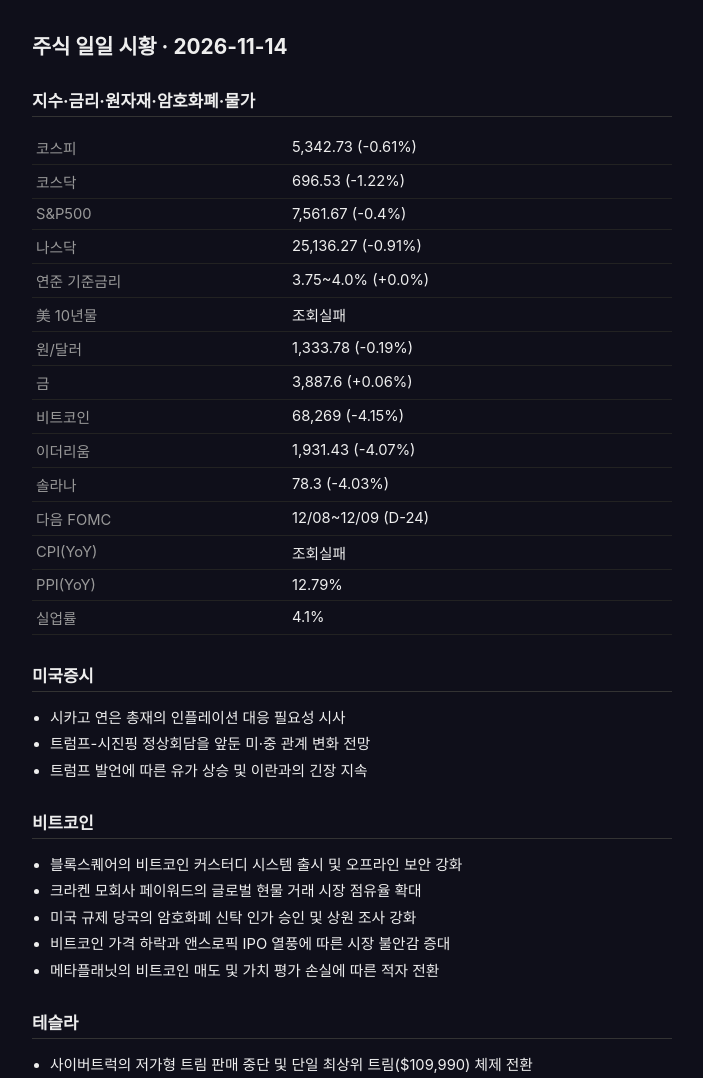
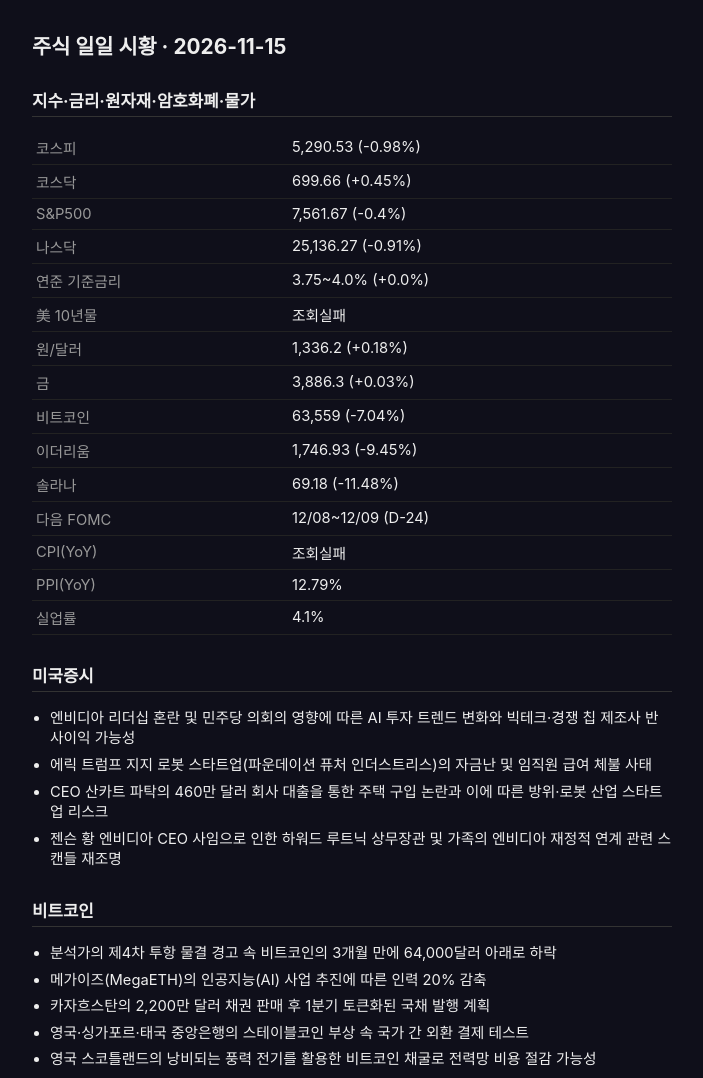
Before and after one commit to e2e2e2hj-hue/daily-stock-kakao-report, a plain HTML site: page docs/index.html in a window 1280 px wide. Shown: the top 1078 px of the page, without its empty margins (288-991 px from the left). Drawn offline with Linux system fonts and the light colour scheme.

Commit message:
Update daily report page

```diff
--- a/docs/index.html
+++ b/docs/index.html
@@ -23,13 +23,13 @@
 </style>
 </head>
 <body>
-  <h1>주식 일일 시황 · 2026-11-14</h1>
+  <h1>주식 일일 시황 · 2026-11-15</h1>
   <section>
     <h2>지수·금리·원자재·암호화폐·물가</h2>
-    <table><tr><th>코스피</th><td>5,342.73 (-0.61%)</td></tr><tr><th>코스닥</th><td>696.53 (-1.22%)</td></tr><tr><th>S&P500</th><td>7,561.67 (-0.4%)</td></tr><tr><th>나스닥</th><td>25,136.27 (-0.91%)</td></tr><tr><th>연준 기준금리</th><td>3.75~4.0% (+0.0%)</td></tr><tr><th>美 10년물</th><td>조회실패</td></tr><tr><th>원/달러</th><td>1,333.78 (-0.19%)</td></tr><tr><th>금</th><td>3,887.6 (+0.06%)</td></tr><tr><th>비트코인</th><td>68,269 (-4.15%)</td></tr><tr><th>이더리움</th><td>1,931.43 (-4.07%)</td></tr><tr><th>솔라나</th><td>78.3 (-4.03%)</td></tr><tr><th>다음 FOMC</th><td>12/08~12/09 (D-24)</td></tr><tr><th>CPI(YoY)</th><td>조회실패</td></tr><tr><th>PPI(YoY)</th><td>12.79%</td></tr><tr><th>실업률</th><td>4.1%</td></tr></table>
+    <table><tr><th>코스피</th><td>5,290.53 (-0.98%)</td></tr><tr><th>코스닥</th><td>699.66 (+0.45%)</td></tr><tr><th>S&P500</th><td>7,561.67 (-0.4%)</td></tr><tr><th>나스닥</th><td>25,136.27 (-0.91%)</td></tr><tr><th>연준 기준금리</th><td>3.75~4.0% (+0.0%)</td></tr><tr><th>美 10년물</th><td>조회실패</td></tr><tr><th>원/달러</th><td>1,336.2 (+0.18%)</td></tr><tr><th>금</th><td>3,886.3 (+0.03%)</td></tr><tr><th>비트코인</th><td>63,559 (-7.04%)</td></tr><tr><th>이더리움</th><td>1,746.93 (-9.45%)</td></tr><tr><th>솔라나</th><td>69.18 (-11.48%)</td></tr><tr><th>다음 FOMC</th><td>12/08~12/09 (D-24)</td></tr><tr><th>CPI(YoY)</th><td>조회실패</td></tr><tr><th>PPI(YoY)</th><td>12.79%</td></tr><tr><th>실업률</th><td>4.1%</td></tr></table>
   </section>
-  <section><h2>미국증시</h2><ul><li>시카고 연은 총재의 인플레이션 대응 필요성 시사</li><li>트럼프-시진핑 정상회담을 앞둔 미·중 관계 변화 전망</li><li>트럼프 발언에 따른 유가 상승 및 이란과의 긴장 지속</li></ul></section><section><h2>비트코인</h2><ul><li>블록스퀘어의 비트코인 커스터디 시스템 출시 및 오프라인 보안 강화</li><li>크라켄 모회사 페이워드의 글로벌 현물 거래 시장 점유율 확대</li><li>미국 규제 당국의 암호화폐 신탁 인가 승인 및 상원 조사 강화</li><li>비트코인 가격 하락과 앤스로픽 IPO 열풍에 따른 시장 불안감 증대</li><li>메타플래닛의 비트코인 매도 및 가치 평가 손실에 따른 적자 전환</li></ul></section><section><h2>테슬라</h2><ul><li>사이버트럭의 저가형 트림 판매 중단 및 단일 최상위 트림($109,990) 체제 전환</li><li>모델 Y 라인업 축소 및 스탠다드 상시사륜구동(AWD) 모델 단종</li><li>사이버트럭의 2027년 여름 완전 단종 예정 수순</li><li>스페이스X의 스타쉽 15차 시험 비행 승인 및 최초의 더블 캐치 시도</li><li>테슬라와 스페이스X의 합병 논의 진전 및 12월 합병 가능성 대두</li></ul></section><section><h2>거시경제</h2><ul><li>AI 인프라 확산에 따른 금융 시스템 위협 대두</li><li>엔비디아 CEO 사임 및 미·중 반도체 유출 논란에 따른 리더십 위기</li><li>10월 생산자물가지수(PPI) 상승률 4년 만에 최고치 기록</li><li>AI 생태계 중심 기업의 경제·금융 시장 파급 리스크 증대</li></ul></section>
+  <section><h2>미국증시</h2><ul><li>엔비디아 리더십 혼란 및 민주당 의회의 영향에 따른 AI 투자 트렌드 변화와 빅테크·경쟁 칩 제조사 반사이익 가능성</li><li>에릭 트럼프 지지 로봇 스타트업(파운데이션 퓨처 인더스트리스)의 자금난 및 임직원 급여 체불 사태</li><li>CEO 산카트 파탁의 460만 달러 회사 대출을 통한 주택 구입 논란과 이에 따른 방위·로봇 산업 스타트업 리스크</li><li>젠슨 황 엔비디아 CEO 사임으로 인한 하워드 루트닉 상무장관 및 가족의 엔비디아 재정적 연계 관련 스캔들 재조명</li></ul></section><section><h2>비트코인</h2><ul><li>분석가의 제4차 투항 물결 경고 속 비트코인의 3개월 만에 64,000달러 아래로 하락</li><li>메가이즈(MegaETH)의 인공지능(AI) 사업 추진에 따른 인력 20% 감축</li><li>카자흐스탄의 2,200만 달러 채권 판매 후 1분기 토큰화된 국채 발행 계획</li><li>영국·싱가포르·태국 중앙은행의 스테이블코인 부상 속 국가 간 외환 결제 테스트</li><li>영국 스코틀랜드의 낭비되는 풍력 전기를 활용한 비트코인 채굴로 전력망 비용 절감 가능성</li></ul></section><section><h2>테슬라</h2><ul><li>테슬라 사이버캡의 개인 구매용 공식 판매 개시 및 12월 인도 예정</li><li>사이버캡의 2만 9,990달러 저렴한 차량 가격과 필수적인 월 299달러 자율주행 구독료(Autonomy Subscription) 정책 도입</li><li>텍사스 및 플로리다주의 로보택시 서비스 구역(지오펜스) 내로 한정된 운행 지역 제한</li><li>스페이스X의 스타십 궤도 회수 성공을 통한 우주 사업 가시화</li></ul></section><section><h2>거시경제</h2><ul><li>최근 24시간 내 주요 뉴스가 확인되지 않았습니다.</li></ul></section>
 
-  <p class="updated">최종 갱신: 2026-11-14 (KST)</p>
+  <p class="updated">최종 갱신: 2026-11-15 (KST)</p>
 </body>
 </html>
```
